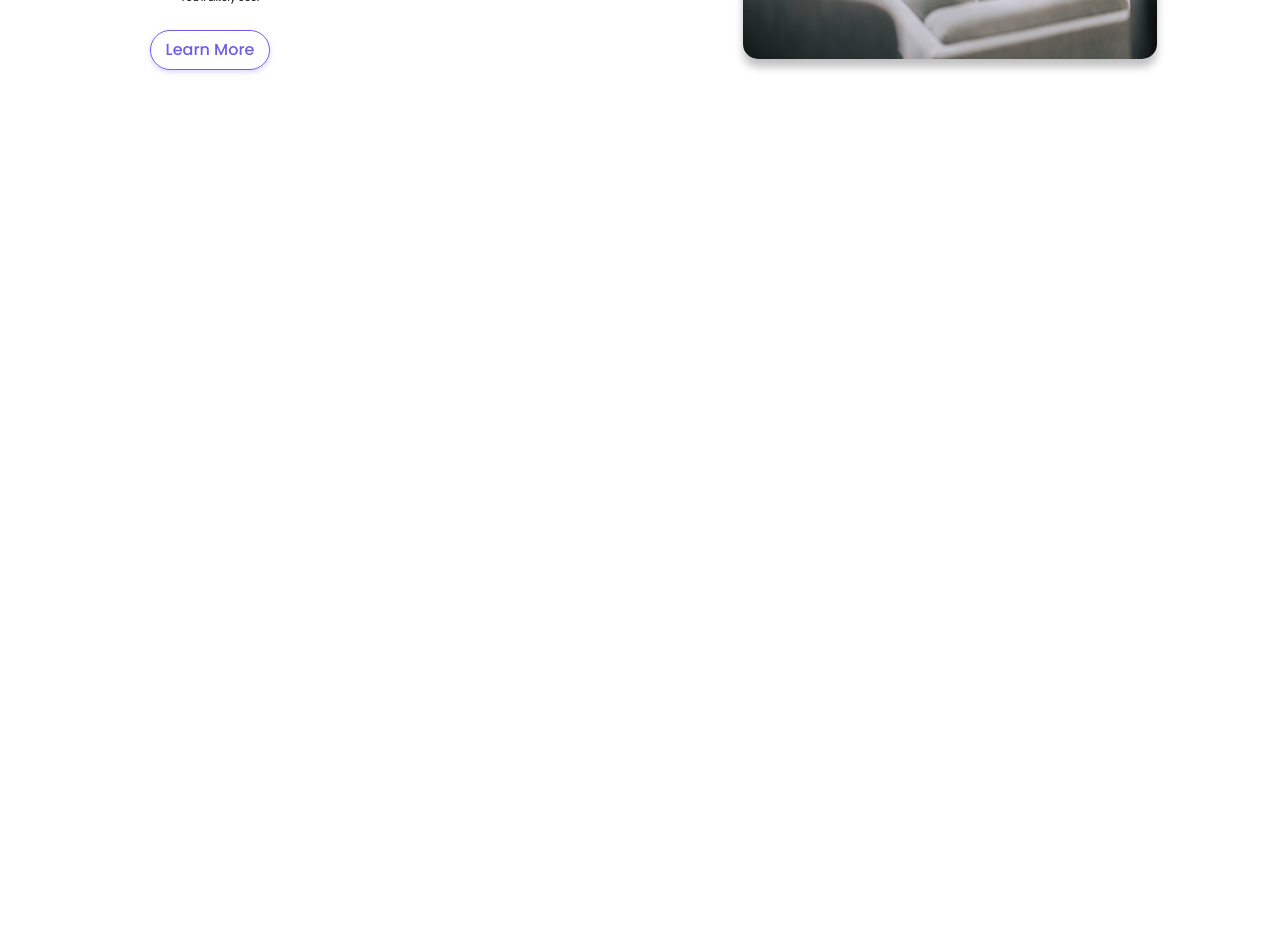
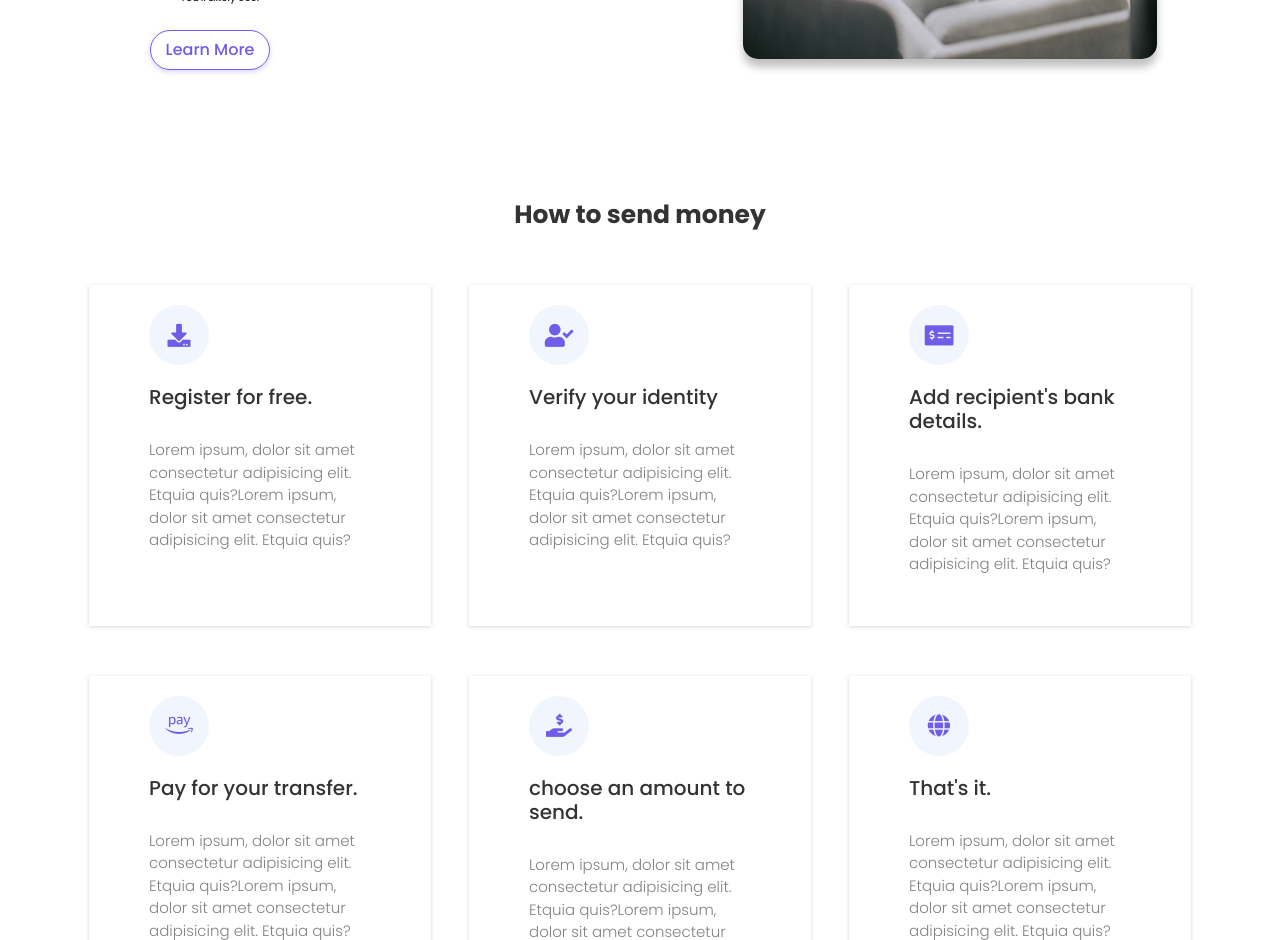
Before and after one commit to rohit3171999/MediCare, a React (Create React App) app in the folder medicare/: page / in a window 1280 px wide. Shown: the part 2480-3420 px from the top of the page. Before the commit the page ends 2600 px from the top, so only its background shows below. Built offline with nearby package versions, Linux system fonts and the light colour scheme.

Commit message:
Services complete

```diff
--- /dev/null
+++ b/medicare/src/API/ServiceApi.js
@@ -0,0 +1,40 @@
+const serviceapi = [
+    {
+      id: 1,
+      logo: "fas fa-download",
+      title: "Register for free.",
+      info: "Lorem ipsum, dolor sit amet consectetur adipisicing elit. Etquia quis?Lorem ipsum, dolor sit amet consectetur adipisicing elit. Etquia quis?",
+    },
+    {
+      id: 2,
+      logo: "fas fa-user-check",
+      title: "Verify your identity ",
+      info: "Lorem ipsum, dolor sit amet consectetur adipisicing elit. Etquia quis?Lorem ipsum, dolor sit amet consectetur adipisicing elit. Etquia quis?",
+    },
+    {
+      id: 3,
+      logo: "fas fa-money-check-alt",
+      title: "Add recipient's bank details.",
+      info: "Lorem ipsum, dolor sit amet consectetur adipisicing elit. Etquia quis?Lorem ipsum, dolor sit amet consectetur adipisicing elit. Etquia quis?",
+    },
+    {
+      id: 4,
+      logo: "fab fa-amazon-pay",
+      title: "Pay for your transfer.",
+      info: "Lorem ipsum, dolor sit amet consectetur adipisicing elit. Etquia quis?Lorem ipsum, dolor sit amet consectetur adipisicing elit. Etquia quis?",
+    },
+    {
+      id: 5,
+      logo: "fas fa-hand-holding-usd",
+      title: "choose an amount to send.",
+      info: "Lorem ipsum, dolor sit amet consectetur adipisicing elit. Etquia quis?Lorem ipsum, dolor sit amet consectetur adipisicing elit. Etquia quis?",
+    },
+    {
+      id: 6,
+      logo: "fas fa-globe",
+      title: "That's it.",
+      info: "Lorem ipsum, dolor sit amet consectetur adipisicing elit. Etquia quis?Lorem ipsum, dolor sit amet consectetur adipisicing elit. Etquia quis?",
+    },
+  ];
+
+  export default serviceapi;
--- a/medicare/src/App.js
+++ b/medicare/src/App.js
@@ -3,6 +3,7 @@
 import Header from "./Header";
 import HowItWorks from "./HowItWorks";
 import Aboutus from "./Aboutus.js";
+import Services from "./Services";
 const App = () => {
   return (
     <>
@@ -11,6 +12,7 @@
      <Header />
      <HowItWorks />
      <Aboutus />
+     <Services />
     </>
   );
 };
--- /dev/null
+++ b/medicare/src/Services.js
@@ -0,0 +1,35 @@
+import React, { useState } from "react";
+import serviceapi from "./API/ServiceApi";
+
+const Services = () => {
+  const [serviceData, setServiceData] = useState(serviceapi);
+  return (
+    <>
+      <section className="service-main-container">
+        <div className="container service-container">
+          <h1 className="main-heading text-center fw-bold">
+            How to send money
+          </h1>
+          <div className="row">
+            {serviceData.map((curElem) => {
+              const { id, logo, title, info } = curElem;
+              return (
+                <>
+                  <div
+                    className="col-11 col-lg-4 col-xxl-4 work-container-subdiv"
+                    key={id}>
+                    <i className={`fontawesome-style ${logo}`}></i>
+                    <h2 className="sub-heading">{title}</h2>
+                    <p className="main-hero-para">{info}</p>
+                  </div>
+                </>
+              );
+            })}
+          </div>
+        </div>
+      </section>
+    </>
+  );
+};
+
+export default Services;
--- a/medicare/src/index.css
+++ b/medicare/src/index.css
@@ -297,6 +297,62 @@
 
 
 
+ /* --------------------------------- Services Section starts
+                        -------------------------------------------------------*/
+
+.service-main-container {
+  margin-top: 5rem;
+  padding: 5rem 0;
+}
+/* padding: 5rem 0; top-bottom(50px) left right(0px) */
+
+.service-main-container .main-heading {
+  margin: 3rem 0;
+}
+
+.work-container-subdiv {
+  box-shadow: 0 0.1rem 0.4rem rgba(0, 0, 0, 0.16);
+}
+
+.work-container-subdiv:hover {
+  background-color: var(--bgcolor);
+  cursor: pointer;
+}
+
+.work-container-subdiv:hover > .fontawesome-style {
+  background-color: #fff;
+}
+
+.work-container-subdiv .main-hero-para {
+  width: 100%;
+}
+
+.service-main-container .work-container-subdiv .fontawesome-style {
+  text-align: left;
+  margin: 2rem 0;
+}
+
+@media (min-width: 1400px) {
+  .service-container .col-xxl-4 {
+    flex: 0 0 auto;
+    width: 30% !important;
+    margin: auto;
+  }
+}
+
+@media (min-width: 992px) {
+  .service-container .col-lg-4 {
+    flex: 0 0 auto;
+    width: 30% !important;
+    margin: 2.5rem auto;
+  }
+}
+
+/* --------------------------------- Services Section ends
+                        -------------------------------------------------------*/
+
+
+
 
 
 
```
